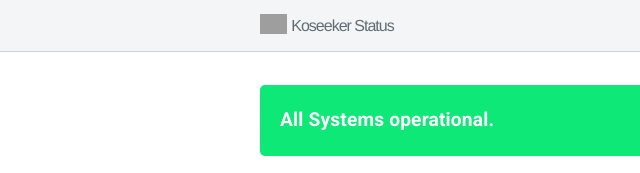
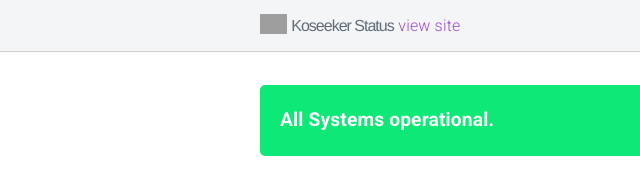
Before and after one commit to Koseeker/status, a plain HTML site: page index.html in a window 1280 px wide. Shown: the top 173 px of the page, 0-640 px from the left. Drawn offline with nearby package versions, Linux system fonts and the light colour scheme; no server answers; grey boxes are pictures that could not be loaded.

Commit message:
update index

```diff
--- a/index.html
+++ b/index.html
@@ -22,7 +22,7 @@
 						<h1 class="title">Koseeker Status</h1>
 					</a>
 
-
+					<a href="https://koseeker.com/" class="site-link">view site</a>
 
 				</section>
 			</nav>
```
